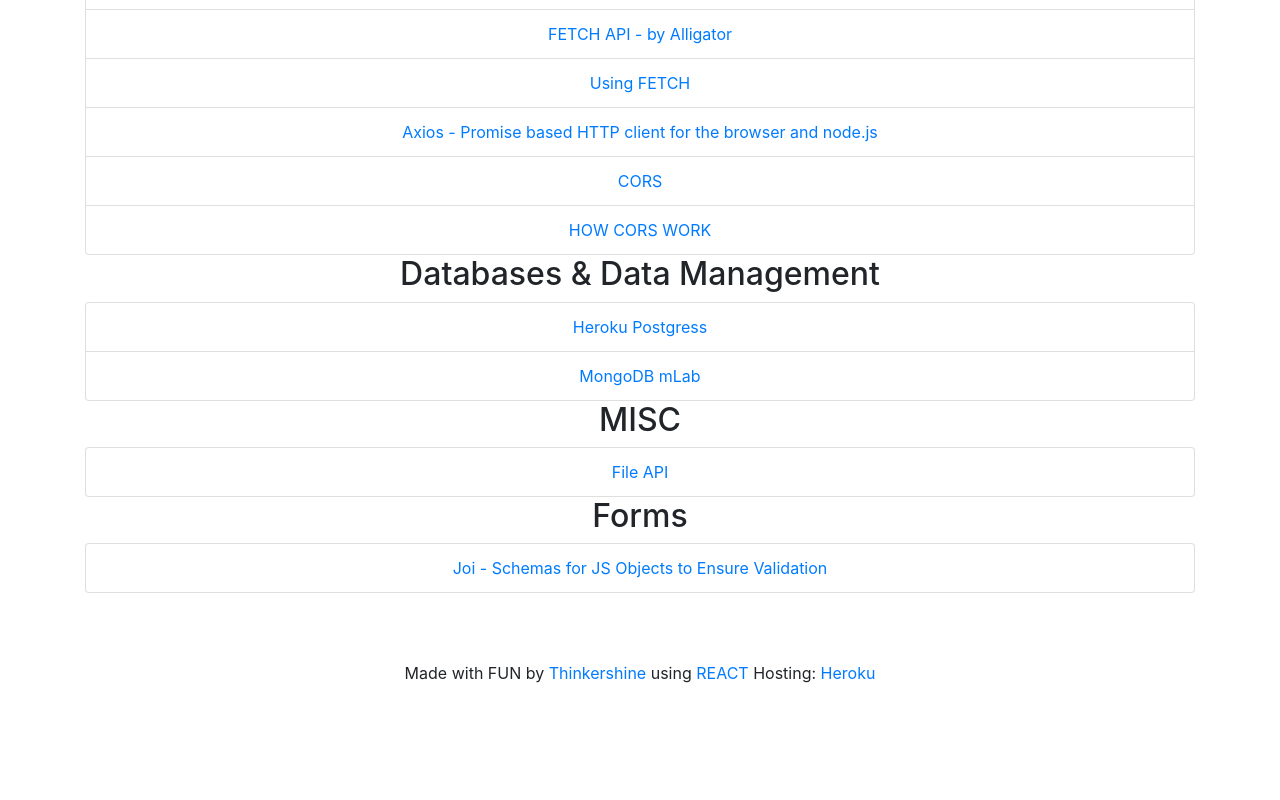
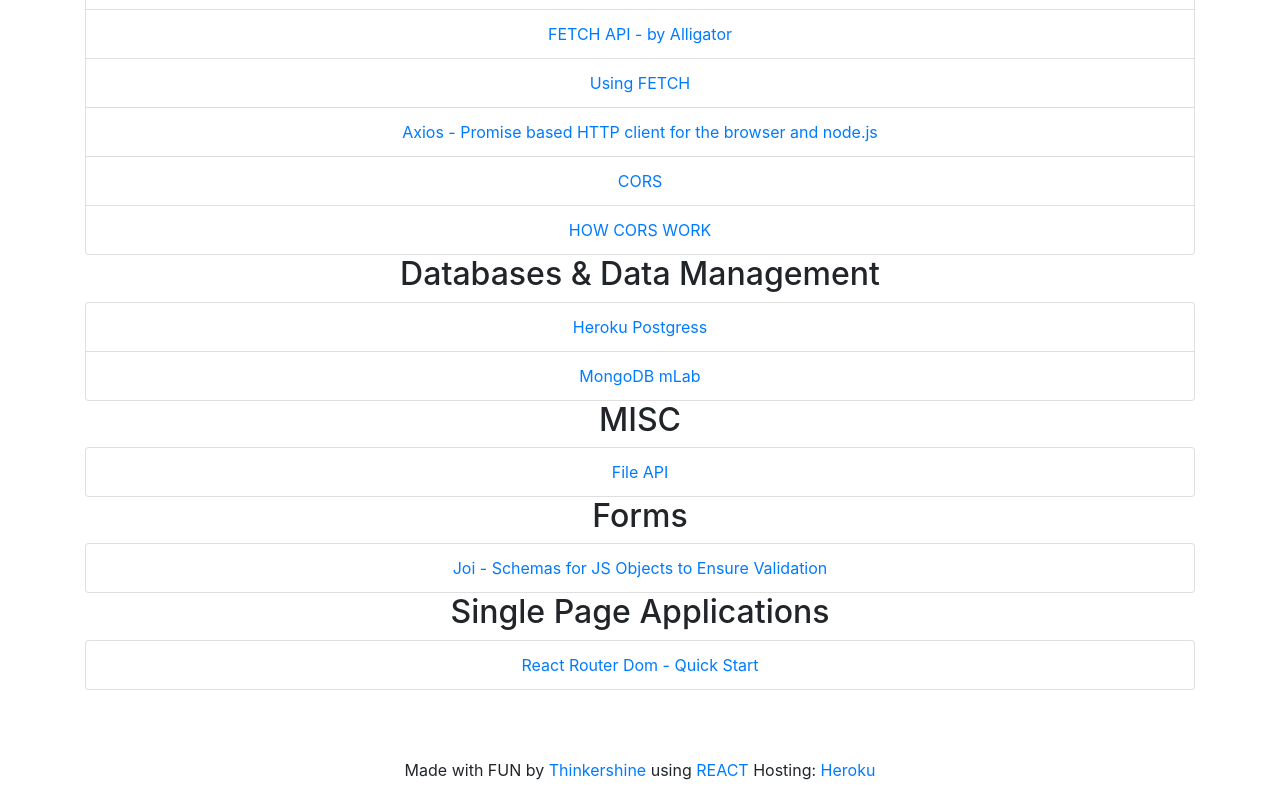
Before and after one commit to Thinkershine/Thinkershine-WebAPP, a React (Create React App) app: page /resources in a window 1280 px wide. Shown: the part 650-1450 px from the top of the page. Before the commit the page ends 1353 px from the top, so only its background shows below. Built offline with nearby package versions, Linux system fonts and the light colour scheme.

Commit message:
Add Resource

```diff
--- a/src/components/resources.jsx
+++ b/src/components/resources.jsx
@@ -189,6 +189,20 @@
           </li>
         </ul>
       </div>
+      <div>
+        <h2>Single Page Applications</h2>
+        <ul className="list-group">
+          <li className="list-group-item">
+            <a
+              href="https://reacttraining.com/react-router/web/guides/quick-start"
+              target="_blank"
+              rel="noopener noreferrer"
+            >
+              React Router Dom - Quick Start
+            </a>
+          </li>
+        </ul>
+      </div>
     </div>
   );
 };
```
